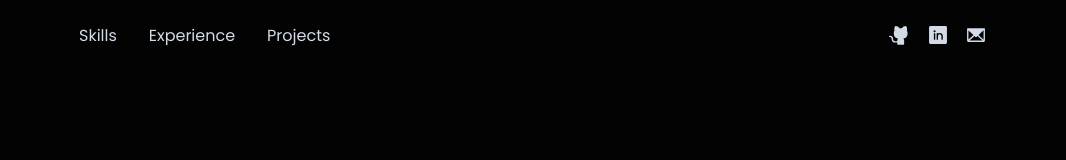
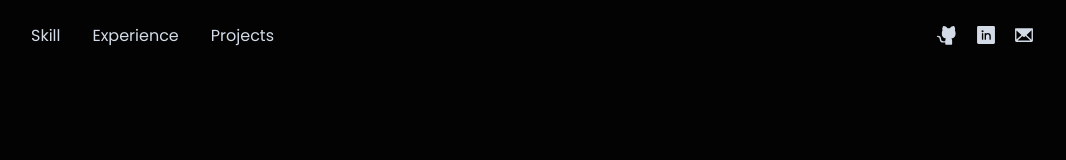
Before and after one commit to alexbruno10/portfolio, a React (Vite) app: page / in a window 1280 px wide. Shown: the top 160 px of the page, without its empty margins (107-1173 px from the left). Built offline with nearby package versions, Linux system fonts and the light colour scheme.

Commit message:
feat: add skill in site

```diff
--- a/src/pages/Header/index.tsx
+++ b/src/pages/Header/index.tsx
@@ -3,10 +3,10 @@ import { GithubLogo, LinkedinLogo, Envelope  } from '@phosphor-icons/react'
 export default function Header() {
     return(
         <>
-            <header className="w-auto ml-12 mr-12 mt-6">
+            <header>
                 <div className="flex justify-between">
                     <div className="flex gap-8">
-                        <span>Skills</span>
+                        <a href="#skills">Skill</a>
                         <span>Experience</span>
                         <span>Projects</span>
                     </div>
```
Also changed, not shown: src/pages/Skills/index.tsx (added, +7 -0 lines).
